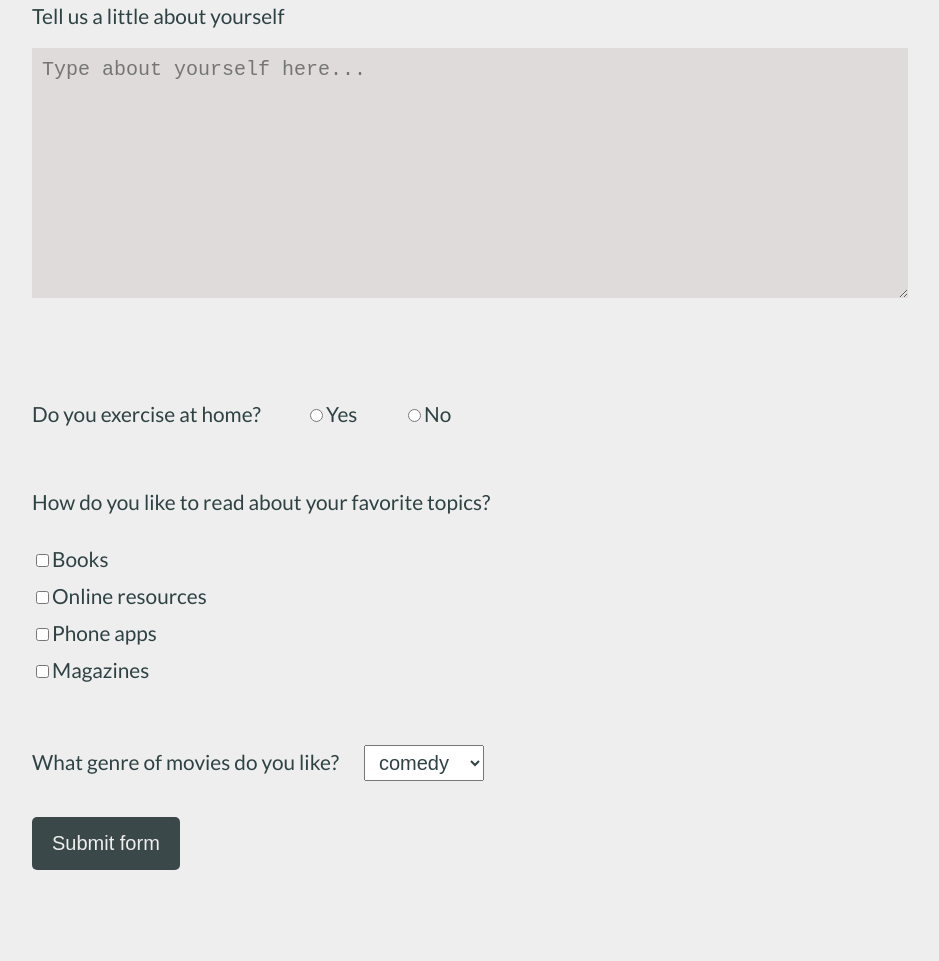
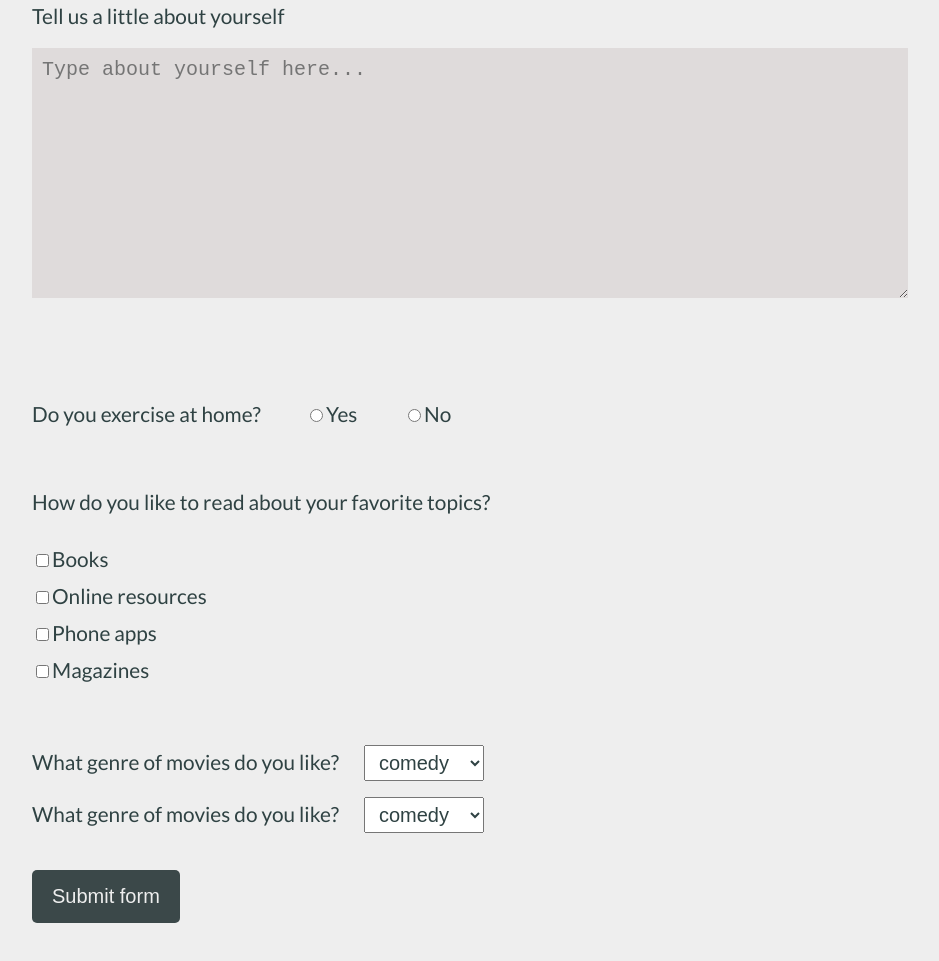
Before and after one commit to kumargoverdhan/html, a plain HTML site: page index.html in a window 1280 px wide. Shown: the part 533-1494 px from the top of the page, without its empty margins (26-965 px from the left). Before the commit the page ends 1461 px from the top, so only its background shows below. Drawn offline with Linux system fonts and the light colour scheme.

Commit message:
Update index.html

```diff
--- a/index.html
+++ b/index.html
@@ -66,6 +66,17 @@ What genre of movies do you like?&emsp;
 <option value=5 >biopic
 </select>
 </div>
+<div class = "element_genre">
+What genre of movies do you like?&emsp;
+<!--Select box lets you choose one of the multiple dropdown options-->
+<select name="moviepref" class="combobox" style="font-size:20px; color:#2F4243; padding:5px 10px;" ><option>
+<option value=1 selected = "true">comedy
+<option value=2 >romance
+<option value=3 >thriller
+<option value=4 >horror
+<option value=5 >biopic
+</select>
+</div>
 
 
 <!-- </br></br> -->
```
